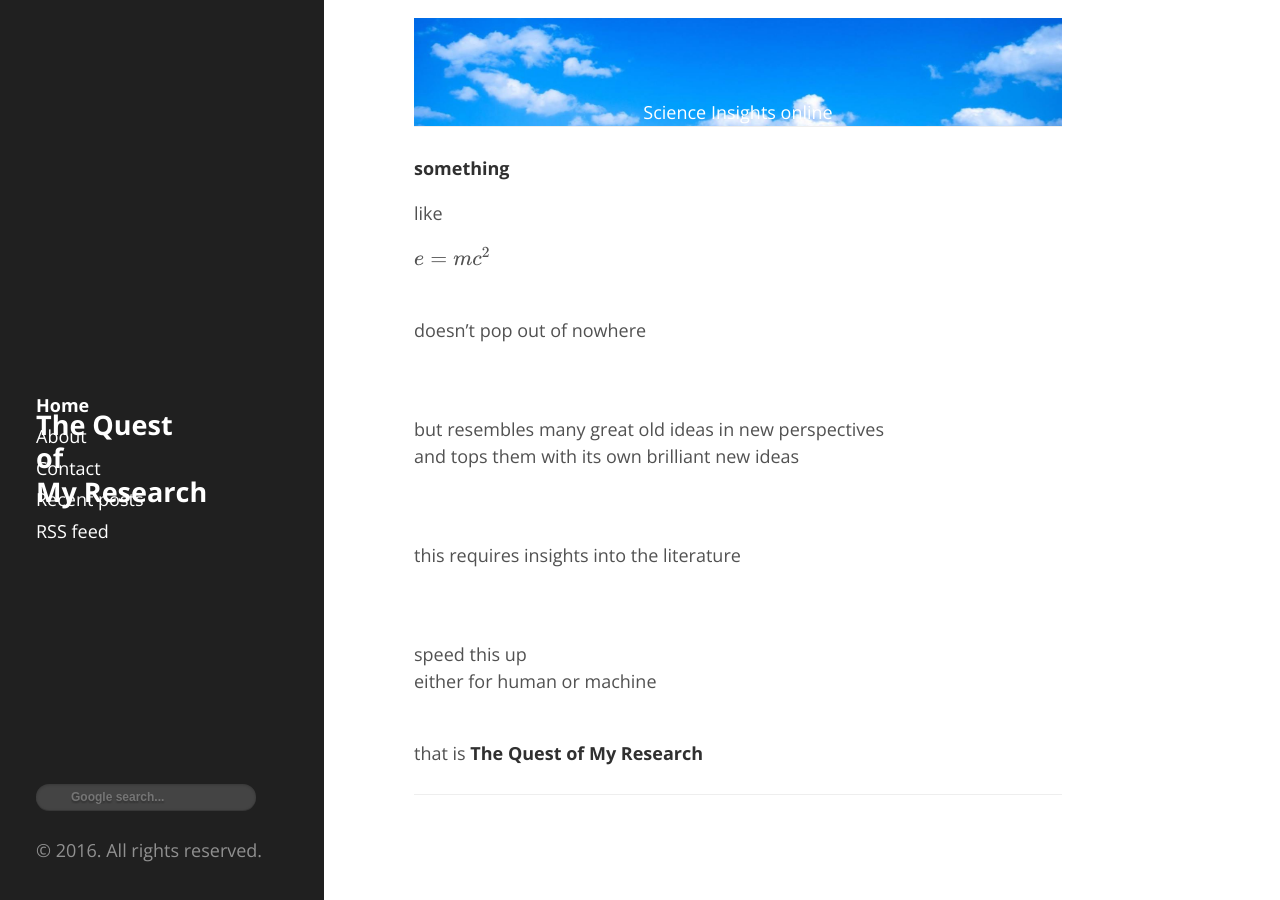
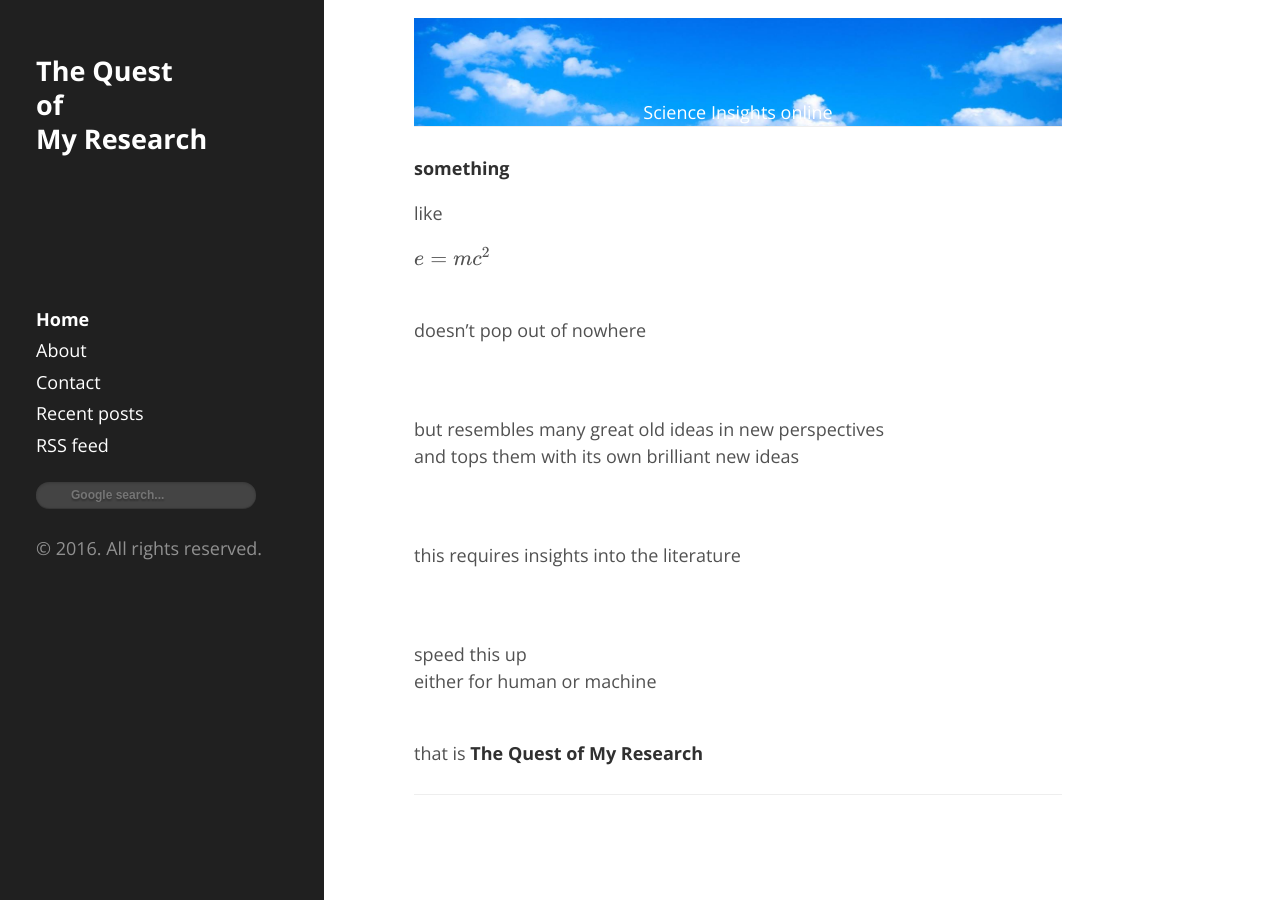
Before and after one commit to tranhungnghiep/tranhungnghiep.github.io, a Jekyll site: the page built from index.md, in a window 1280 px wide. Built offline with Jekyll 4.4.1, drawn with Linux system fonts in a browser that asks for light colours; formulas are drawn with MathJax 3; comment, search, counter and statistics services are not loaded.

Commit message:
Sticky top and bottom

```diff
--- a/_includes/sidebar.html
+++ b/_includes/sidebar.html
@@ -1,8 +1,9 @@
 <div class="sidebar">
-  <div class="container sidebar-sticky">
+  <div class="container">
 
     <!-- Title -->
-    <div class="sidebar-about" style='position: absolute; vertical-align: top; margin: 0em auto auto auto;'>
+    <div class="sidebar-sticky-top">
+      <div class="sidebar-about">
         <h2>
           <a href="{{ site.url }}{{ site.baseurl }}">
             {{ site.sidebar_title }}
@@ -10,6 +11,9 @@
         </h2>
         <p class="lead">{{ site.description }}</p>
       </div>
+
+      <br>
+      <br>
 
       <nav class="sidebar-nav">
         <a class="sidebar-nav-item{% if page.url == '/' %} active {% endif %}" href="{{ site.url }}{{ site.baseurl }}">Home</a>
@@ -33,16 +37,15 @@
 
         <a class="sidebar-nav-item" href="{{ site.baseurl }}/atom.xml">RSS feed</a>
       </nav>
+    </div>
 
-    <br><br><br><br>
-    <br><br><br><br>
-
+    <div class="sidebar-sticky-bottom">
       {% include search_bar.html %}
 
       <br>
 
-<!--     <p>&copy; {{ site.time | date: '%Y' }}. All rights reserved.</p> -->
       <p>&copy; 2016. All rights reserved.</p>
+    </div>
 
   </div>
 </div>
```
Lines whose indentation alone changed are shown as unchanged.
